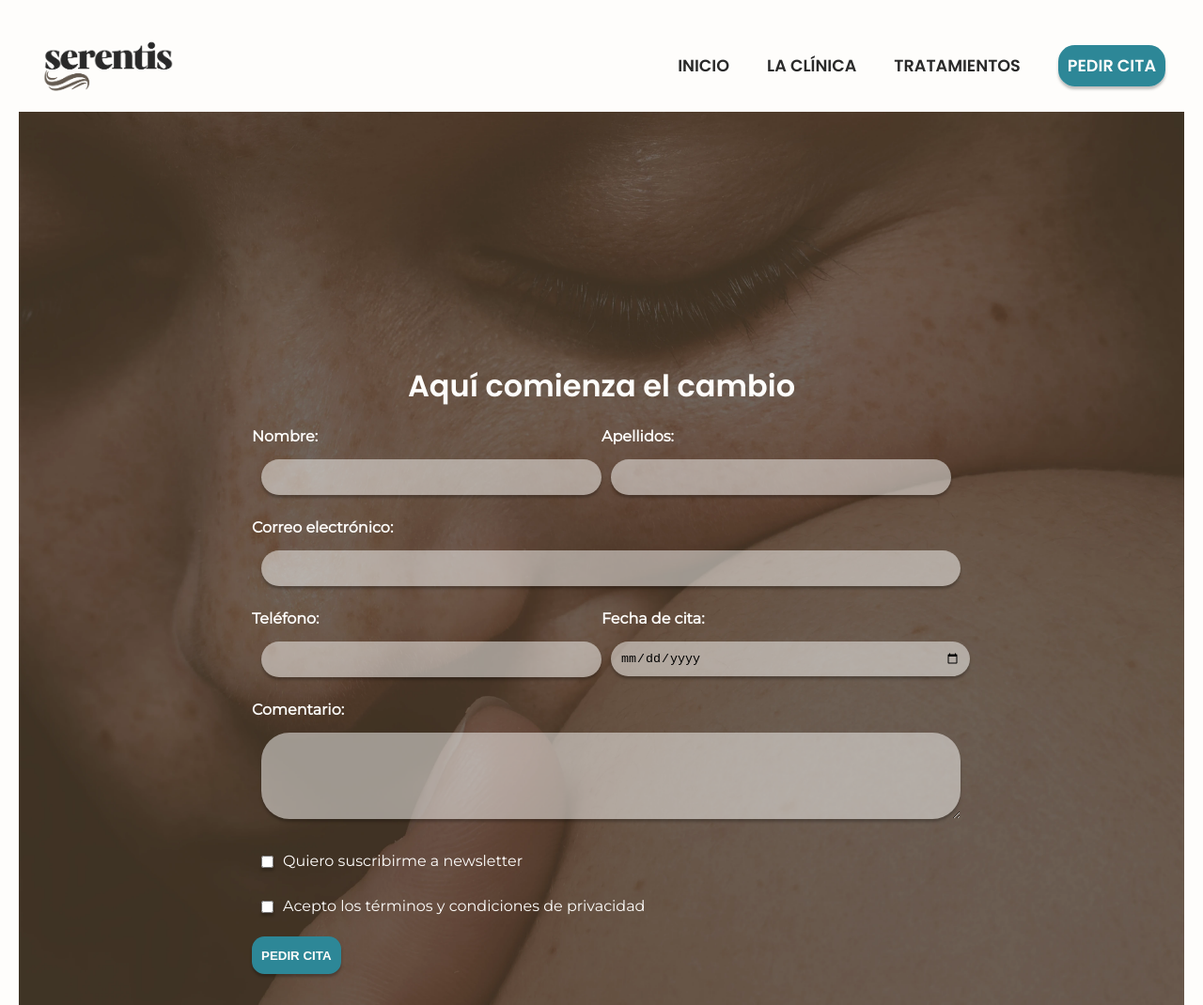
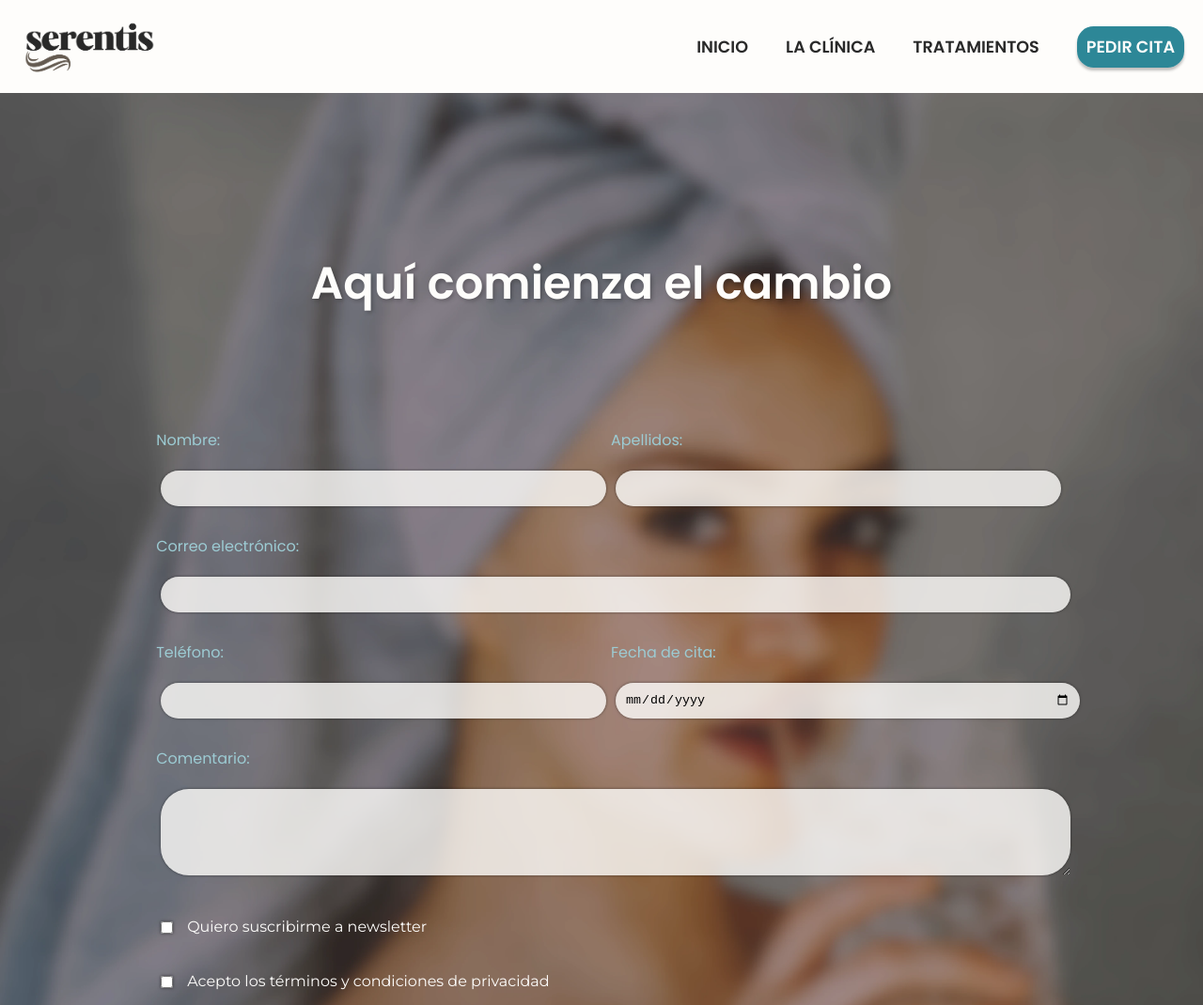
Before and after one commit to mertejada/clinicaSerentis_DIW, a website built with Parcel: page src/html/cita.html in a window 1280 px wide. Shown: the top 1070 px of the page at 94% size. Built offline with nearby package versions, Linux system fonts and the light colour scheme.

Commit message:
form 1st definitive

```diff
--- a/src/html/cita.html
+++ b/src/html/cita.html
@@ -37,9 +37,9 @@
     </header>
 
     <main>
-        <section id="form">
-            <h1 class="white">Aquí comienza el <span class="bold">cambio</span></h1>
-            <form action="#" method="POST" class="appointment-form">
+        <section id="form-section">
+            <div><h1 class="white">Aquí comienza el <span class="bold">cambio</span></h1></div>
+            <form id="form"action="#" method="POST" class="appointment-form">
                 <div class="form-element form-inline">
                     <div class="input-group">
                         <label for="nombre">Nombre:</label>
--- a/src/styles/_global.scss
+++ b/src/styles/_global.scss
@@ -4,7 +4,7 @@ body {
     font-family: $font-text;
     background-color: $color-white;
     color: $color-black;
-    margin: 20px;
+    margin: 0;
     padding: 0;
     box-sizing: border-box;
 }
--- a/src/styles/disposicion/cita.scss
+++ b/src/styles/disposicion/cita.scss
@@ -38,8 +38,6 @@
     }
 
 
-    /* Resto de tus estilos */
-
 }
 
 
--- a/src/styles/presentacion/cita.scss
+++ b/src/styles/presentacion/cita.scss
@@ -1,27 +1,44 @@
-$bk-img : url('../media/img/cita2.webp');
+$bk-img : url('../media/img/form-2200.webp');
 
 
-#form{
+#form-section{
     background: $bk-img no-repeat center;
     background-size: cover;
-    padding: 20%;
+    height: fit-content;
+    padding: 8%;
     margin: 0%;
+
+    form{
+        padding: 5%;
+
+        .form-element{
+            color: $color-white;
+        }
+    }
+
+    label{
+        color: $color-light-blue;
+        font-family: $font-title;
+        font-weight: 400;
+        margin-left: 10px;
+    }
 
     input, textarea{
         border: none;
         border-radius: 30px;
-        margin: 10px;
+        margin: 15px;
         padding: 10px;
-        //quiero bajarle opacidad pero con la variable
-        background-color: rgba($color-white, 0.5);
-        box-shadow: 0px 3px 3px rgba(0, 0, 0, 0.25);
+        background-color: rgba($color-white, 0.8);
+        box-shadow: 0px 0px 3px rgba(0, 0, 0, 0.5);
 
     }
 
     h1{
         color: $color-white;
-        font-size: 2em;
+        font-size: 3em;
         text-align: center;
+        margin: 6%;
+        text-shadow: 2px 2px 4px rgba(0, 0, 0, 0.25);
 
     }
 
```
Also changed, not shown: src/media/img/form-2200.webp (added), src/styles/main.css, 2 other files.
